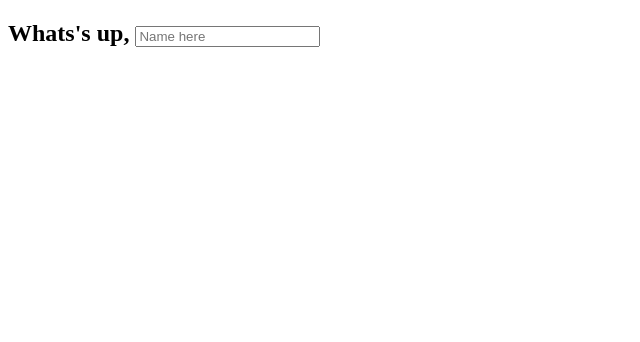
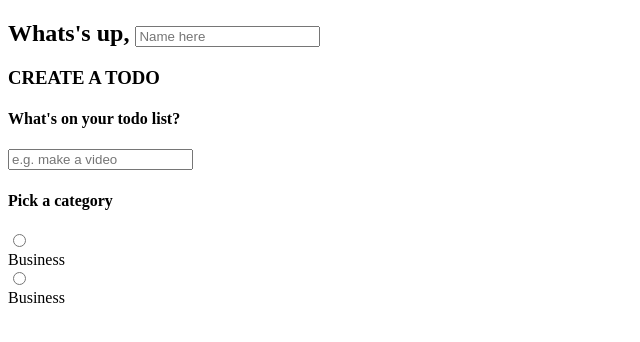
Before and after one commit to gabrielvtdev/todo-app, a Vue app: page / in a window 1280 px wide. Shown: the top 342 px of the page, without its empty margins (0-640 px from the left). Built offline with nearby package versions, Linux system fonts and the light colour scheme; the HTML template or start-up script is replaced by a standard one.

Commit message:
add category

```diff
--- a/src/App.vue
+++ b/src/App.vue
@@ -12,6 +12,8 @@
     return b.createdAt - b.createdAT
   })
 )
+
+const addTodo = () => {}
 
 watch(name, (newVal) =>{
   localStorage.setItem('name', newVal)
@@ -29,5 +31,41 @@
         Whats's up, <input type="text" placeholder="Name here" v-model="name" />
       </h2>
     </section>
+
+    <section class="create-todo">
+      <h3>CREATE A TODO</h3>
+
+      <form @submit.prevent="addTodo">
+        <h4>What's on your todo list?</h4>
+        <input
+            type="text"
+            placeholder="e.g. make a video"
+            v-model="input_content"/>
+        <h4>Pick a category</h4>
+        <div class="options">
+          <label>
+            <input
+                type="radio"
+                name="category"
+                value="business"
+                v-model="input_category"/>
+            <span class="bubble business"></span>
+            <div>Business</div>
+          </label>
+
+          <label>
+            <input
+                type="radio"
+                name="category"
+                value="personal"
+                v-model="input_category"/>
+            <span class="bubble personal"></span>
+            <div>Business</div>
+          </label>
+
+          {{ input_category }}
+        </div>
+      </form>
+    </section>
   </main>
 </template>
```
